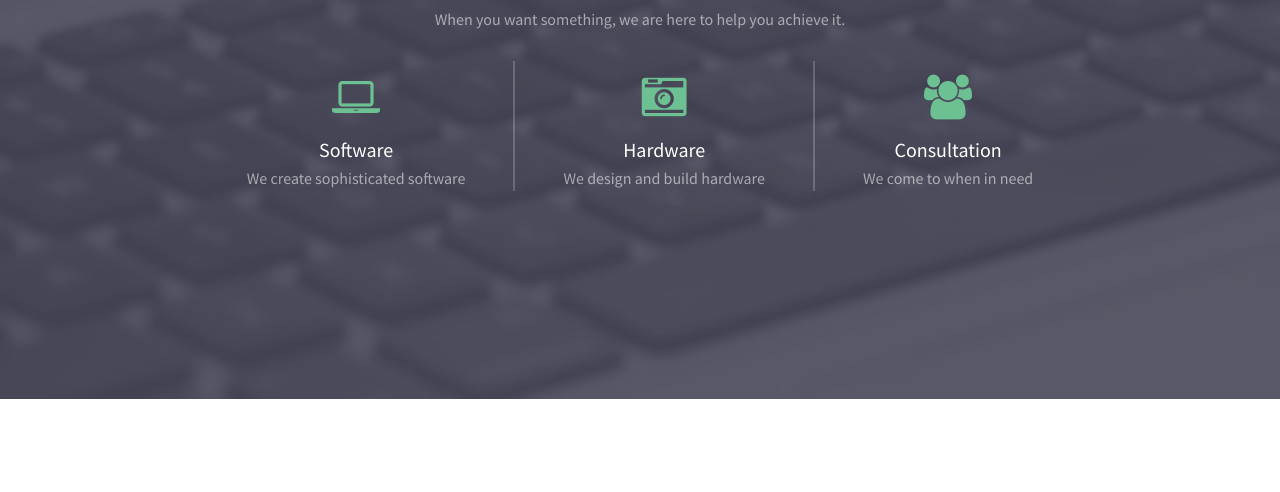
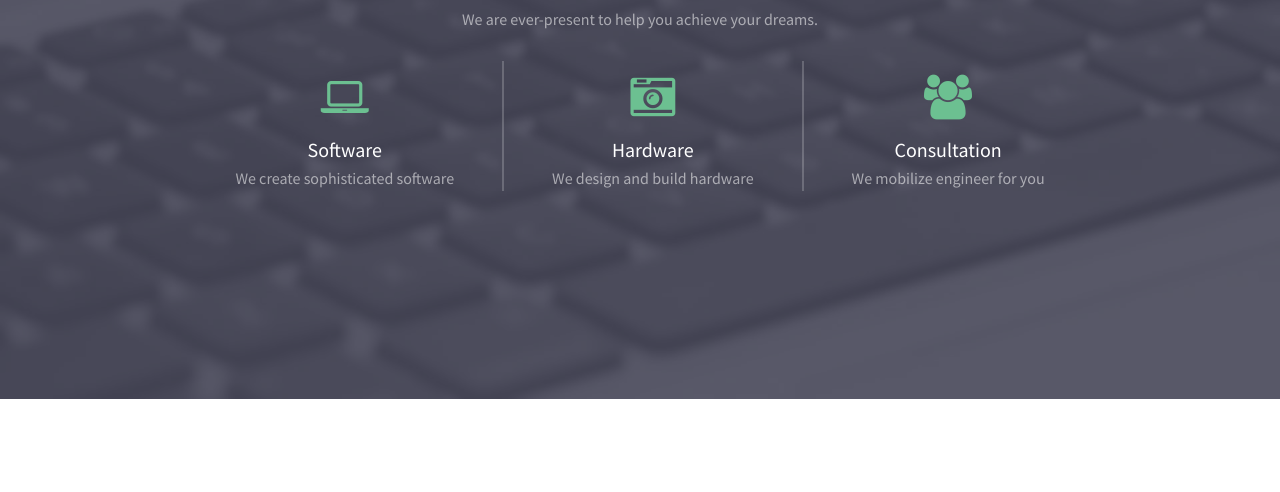
Before and after one commit to jmgardose/ubiquitous, a plain HTML site: page index.html in a window 1280 px wide. Shown: the part 266-758 px from the top of the page. Drawn offline with Linux system fonts and the light colour scheme.

Commit message:
landing page
- fix content descriptions
- added hover smooth transition in icons

```diff
--- a/assets/css/main.css
+++ b/assets/css/main.css
@@ -2191,6 +2191,10 @@
 		text-decoration: none;
 		border-bottom: none;
 		position: relative;
+		-moz-transition: background-color 0.2s ease-in-out, color 0.2s ease-in-out;
+		-webkit-transition: background-color 0.2s ease-in-out, color 0.2s ease-in-out;
+		-ms-transition: background-color 0.2s ease-in-out, color 0.2s ease-in-out;
+		transition: background-color 0.2s ease-in-out, color 0.2s ease-in-out;
 	}
 
 		.icon:before {
--- a/index.html
+++ b/index.html
@@ -39,7 +39,7 @@
 				<div class="inner">
 					<header>
 						<h1>Welcome to Ubiquitous</h1>
-						<p>When you want something, we are here to help you achieve it.</p>
+						<p>We are ever-present to help you achieve your dreams.</p>
 					</header>
 
 					<div class="flex">
@@ -58,7 +58,7 @@
 						<div>
 							<span class="icon fa-users"></span>
 							<h3>Consultation</h3>
-							<p>We come to when in need</p>
+							<p>We mobilize engineer for you</p>
 						</div>
 					</div>
 
@@ -94,7 +94,7 @@
 						Our CORE team comprises of exceptional professionals with<br>
 						more than 15 years of experience. They manage our products and services<br>
 						to ensure the quality of work we deliver.<br><br>
-						We also have young aspiring engineers that feeds us<br>
+						We also have young aspiring engineers that feed us<br>
 						fresh ideas to innovate and create something new.
 					</p>
 
@@ -106,6 +106,7 @@
 
 					<header class="align-center">
 						<h2>JOIN OUR TEAM</h2>
+						<p>We love to have you here</p>
 					</header>
 
 					<p>We are searching for passionate individuals <br>
```
